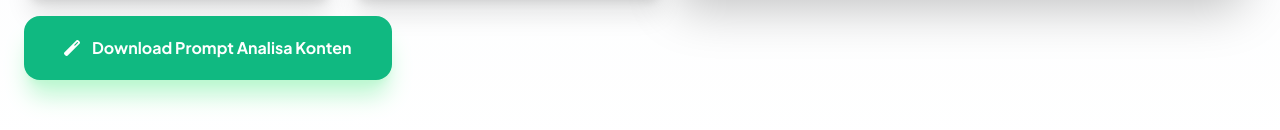
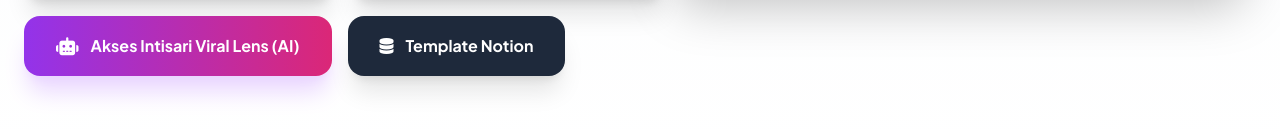
Before and after one commit to faldi-intisariClipper/tutorialintisariclips, a plain HTML site: page docs/index.html in a window 1280 px wide. Shown: the part 554-684 px from the top of the page. Drawn offline with nearby package versions, Linux system fonts and the light colour scheme.

Commit message:
Update index.html

```diff
--- a/docs/index.html
+++ b/docs/index.html
@@ -157,6 +157,7 @@
                     </div>
 
                     <div class="flex flex-col gap-4">
+                        <!-- Group 1: Installer & Extension -->
                         <div class="flex flex-col sm:flex-row justify-center lg:justify-start gap-4">
                             <a href="https://github.com/faldi-intisariClipper/AutocutIntisariWindows/releases" target="_blank" class="bg-brand-primary hover:bg-black text-white px-8 py-4 rounded-2xl font-bold shadow-xl transition transform hover:scale-105 flex items-center justify-center flex-1 lg:flex-none">
                                 <i class="fab fa-windows mr-3 text-xl"></i> Download Windows Version
@@ -165,9 +166,14 @@
                                 <i class="fas fa-cookie-bite mr-2"></i> Download Extension GET Cookies
                             </a>
                         </div>
-                        <div class="flex justify-center lg:justify-start">
-                            <a href="https://drive.google.com/file/d/18jS-4EInJ2qy3hXXVXjQNECuUk48xfDM/view?usp=drive_link" target="_blank" class="bg-brand-success hover:bg-green-600 text-white px-10 py-5 rounded-2xl font-bold shadow-xl shadow-green-200 transition transform hover:scale-105 flex items-center justify-center w-full sm:w-auto">
-                                <i class="fas fa-magic mr-3"></i> Download Prompt Analisa Konten
+
+                        <!-- Group 2: AI & Notion (Moved Here) -->
+                        <div class="flex flex-col sm:flex-row justify-center lg:justify-start gap-4">
+                            <a href="https://gemini.google.com/gem/1on4dsBC62Q2chNbsU5GQZj8I5oWMoMXa?usp=sharing" target="_blank" class="bg-gradient-to-r from-purple-600 to-pink-600 text-white px-8 py-4 rounded-2xl font-bold hover:opacity-90 transition transform hover:scale-105 flex items-center justify-center flex-1 lg:flex-none shadow-xl shadow-purple-200">
+                                <i class="fas fa-robot mr-3 text-lg"></i> Akses Intisari Viral Lens (AI)
+                            </a>
+                            <a href="https://rune-paneer-933.notion.site/2f250fca7b2c80279942dfd024707c5b" target="_blank" class="bg-slate-800 hover:bg-slate-700 text-white px-8 py-4 rounded-2xl font-bold shadow-xl transition transform hover:scale-105 flex items-center justify-center flex-1 lg:flex-none">
+                                <i class="fas fa-database mr-3"></i> Template Notion
                             </a>
                         </div>
                     </div>
```
